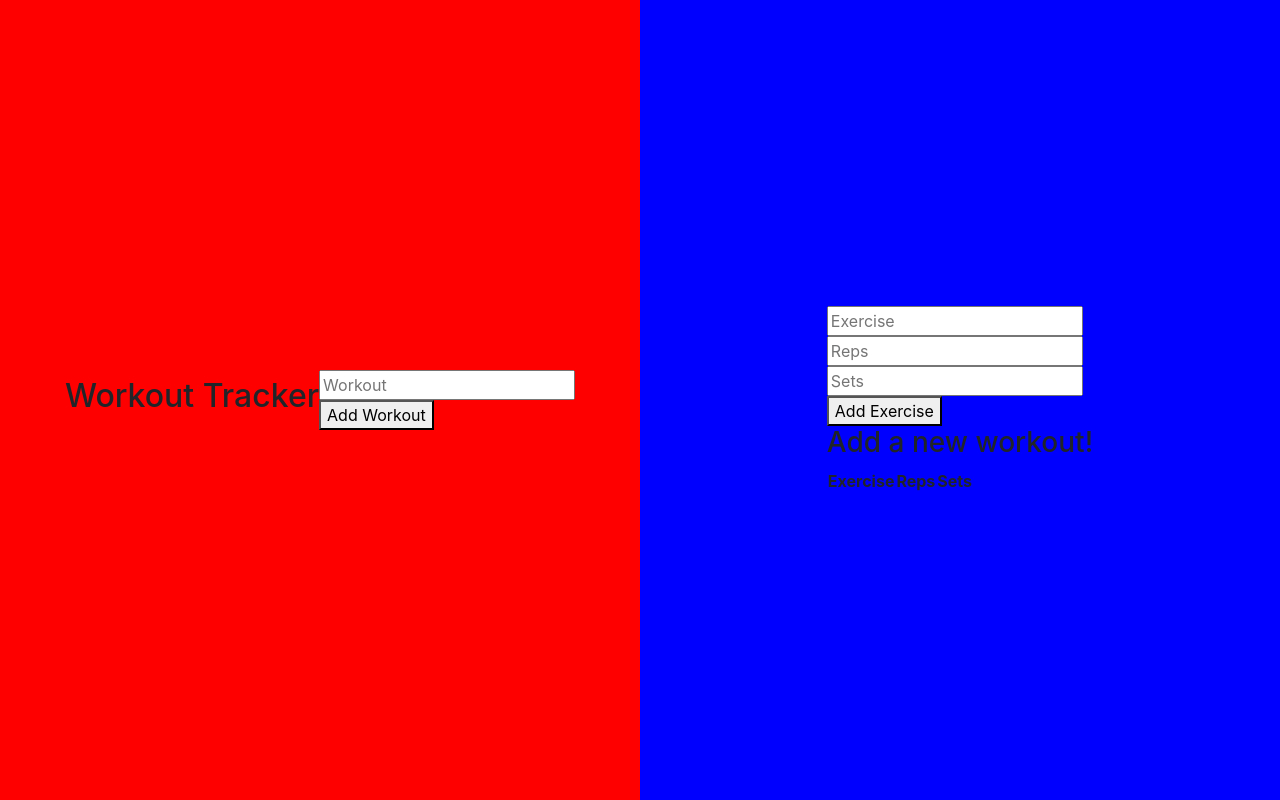
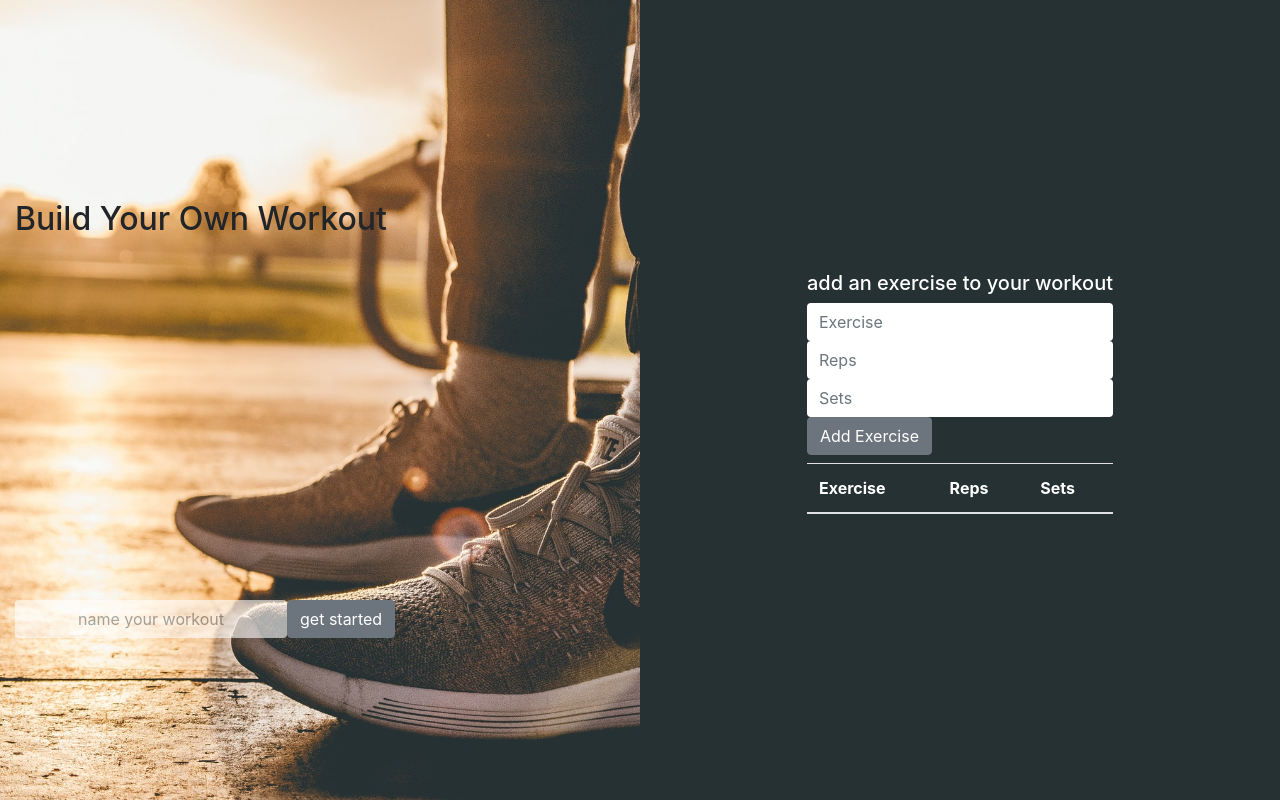
Before and after one commit to aarkitekkt/workout-tracker, a website: page public/index.html in a window 1280 px wide. Drawn offline with nearby package versions, Linux system fonts and the light colour scheme; no server answers.

Commit message:
added bootstrap classes

```diff
--- a/public/index.html
+++ b/public/index.html
@@ -12,32 +12,46 @@
 
 <body>
     <div class="row no-gutters">
+
         <div class="col-md-6 no-gutters">
-            <div class="leftside d-flex justify-content-center align-items-center">
-                <h2>Workout Tracker</h2>
-                <form id="workoutForm">
-                    <input type="text" id="workout" placeholder="Workout" />
-                    <br />
-                    <button type="submit" id="addWorkout" name="action">Add Workout</button>
-                </form>
+            <div class="leftside">
+                <div class="container">
+                    <div class="row">
+                        <div class="col-12">
+                            <h2 id="title">Build Your Own Workout</h2>
+                        </div>
+                    </div>
+                    <div class="row">
+                        <div class="col-12">
+                            <form class="form-inline" id="workoutForm">
+                                <input class="form-control form-contol-lg border-0 text-center" type="text" id="workout"
+                                    placeholder="name your workout" />
+
+                                <button class="btn btn-secondary" type="submit" id="addWorkout" name="action">get
+                                    started</button>
+                            </form>
+                        </div>
+                    </div>
+                </div>
             </div>
         </div>
+
         <div class="col-md-6 no-gutters">
             <div class="rightside d-flex justify-content-center align-items-center">
                 <div id="container">
-                    <form id="exerciseForm">
-                        <input type="text" id="exercise" placeholder="Exercise" />
-                        <br />
-                        <input type="text" id="reps" placeholder="Reps" />
-                        <br />
-                        <input type="text" id="sets" placeholder="Sets" />
-                        <br />
-                        <button type="submit" id="addExercise" name="action">Add Exercise</button>
 
+                    <h5 id="exerciseHeader">add an exercise to your workout</h5>
+                    <form id="exerciseForm" class="form">
+                        <input class="form-control border-0" type="text" id="exercise" placeholder="Exercise" />
+                        <input class="form-control border-0" type="text" id="reps" placeholder="Reps" />
+                        <input class="form-control border-0" type="text" id="sets" placeholder="Sets" />
+                        <button class="btn btn-secondary" type="submit" id="addExercise" name="action">Add
+                            Exercise</button>
                     </form>
+
                     <div id="results">
-                        <h3 id="workoutName">Add a new workout!</h3>
-                        <table id="workoutTable">
+                        <h3 id="workoutName"></h3>
+                        <table class="table" id="workoutTable">
                             <thead>
                                 <th>Exercise</th>
                                 <th>Reps</th>
--- a/public/style.css
+++ b/public/style.css
@@ -10,9 +10,39 @@
 }
 
 .leftside {
-    background: red;
+    /* Photo by Karl Solano from Pexels */
+    background-image: url("./assets/person-wearing-grey-nike-sneakers-2729899.jpg");
+    background-position: center;
+    background-color: black;
+    background-size: cover;
 }
 
 .rightside {
-    background: blue;
+    background: #253133;
 }
+
+#title {
+    position: absolute;
+    top: 25vh;
+}
+
+#workoutForm {
+    position: absolute;
+    align-items: center;
+    top: 75vh;
+}
+#workout {
+    opacity: .6;
+}
+
+#exerciseHeader {
+    color:white;
+}
+
+#workoutName {
+    color: white;
+}
+
+#workoutTable {
+    color:white;
+}
```
Also changed, not shown: public/assets/person-wearing-grey-nike-sneakers-2729899.jpg (added).
